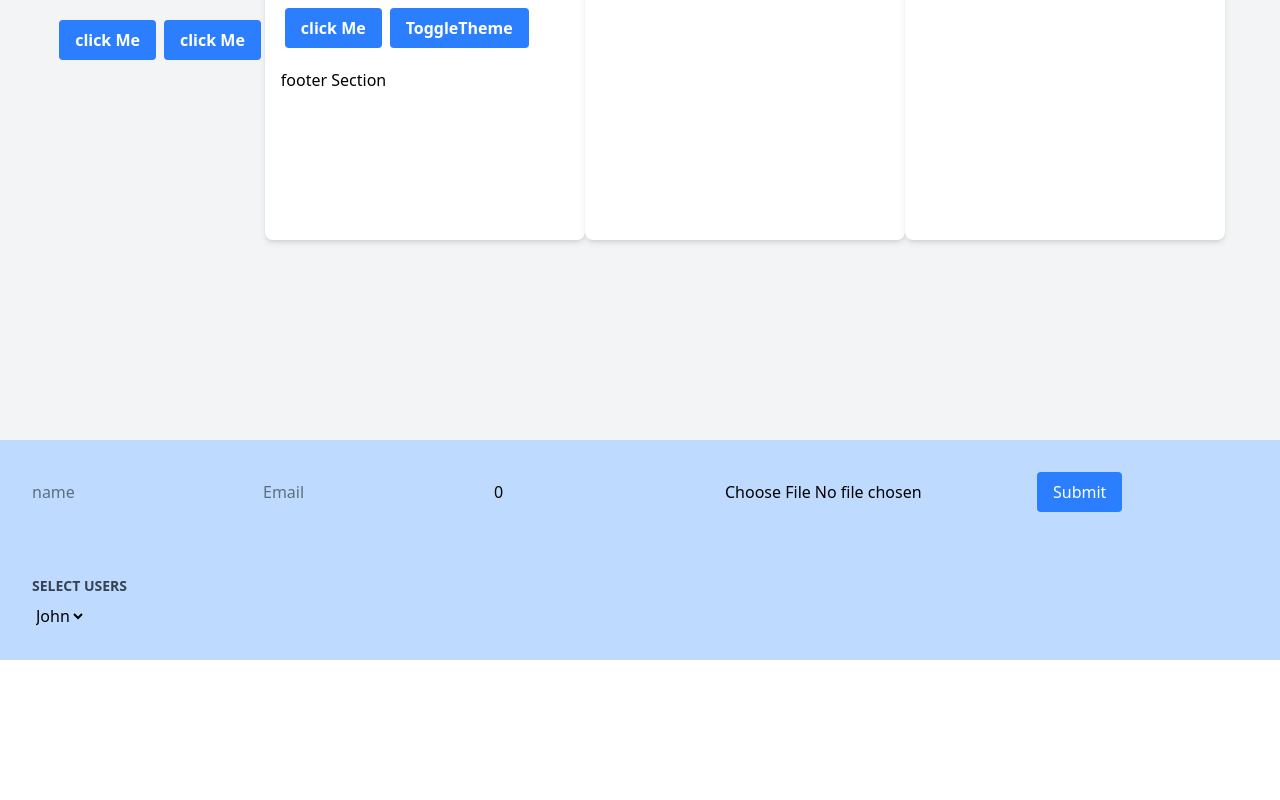
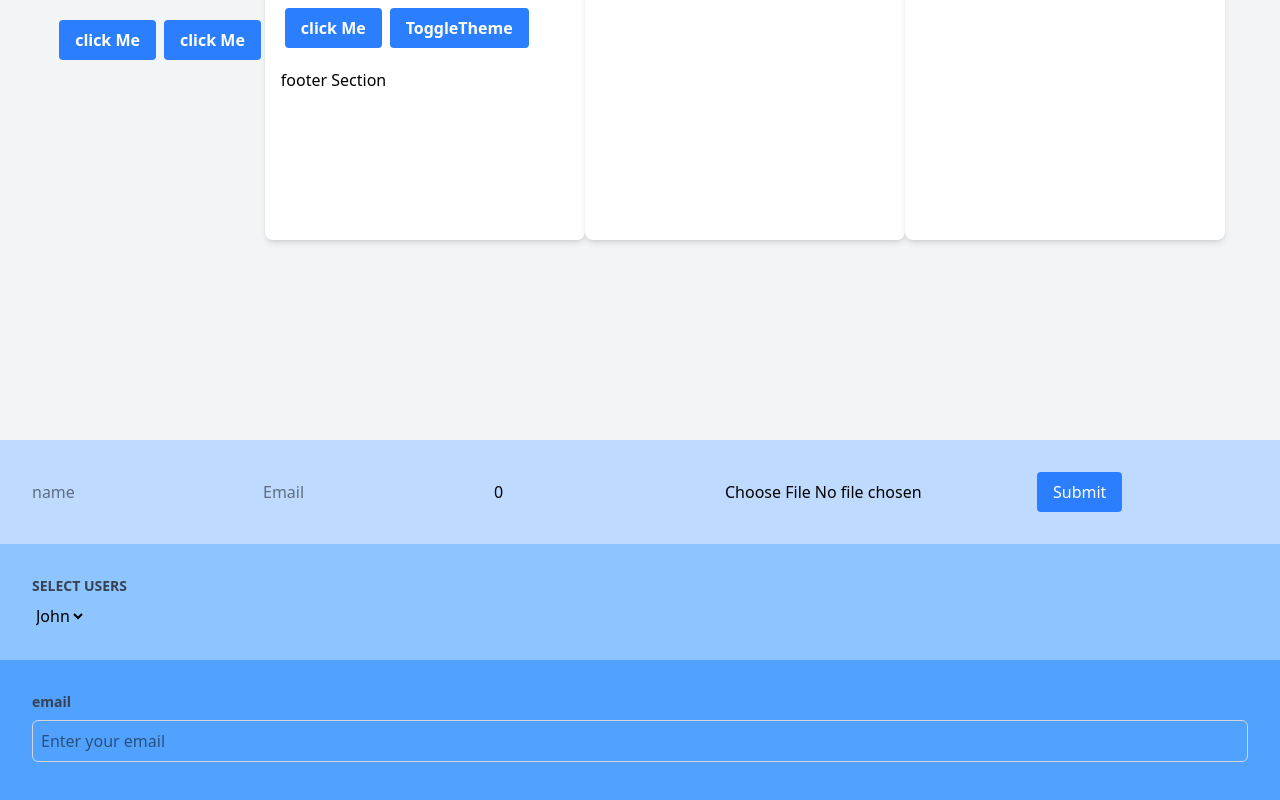
Before and after one commit to ANISH-422004/Next_learning, a React (Vite) app in the folder practise1/: page / in a window 1280 px wide. Shown: the part 360-1160 px from the top of the page. Before the commit the page ends 1020 px from the top, so only its background shows below. Built offline with nearby package versions, Linux system fonts and the light colour scheme.

Commit message:
Input Component

```diff
--- a/practise1/src/App.tsx
+++ b/practise1/src/App.tsx
@@ -7,12 +7,13 @@ import type { Listobj } from "./components/List";
 import List from "./components/List";
 import { UserForm } from "./components/UserForm";
 import Select from "./components/Select";
+import Input from "./components/Input";
 
 const App = () => {
 
   const [name, setName] = useLocalStorage<string>("username", "Anish");
   const [user, setUser] = useState<string | number>("");
-
+  const [email, setEmail] = useState<string>("")
   const [list, setList] = useState<Array<Listobj>>([
     { title: "Anish", description: "lorem10" },
     { title: "Kumar", description: "lorem20" },
@@ -20,7 +21,7 @@ const App = () => {
 
   const users = ["John", "Jane", "Paul", "Sara"];
 
-  const handelChangeUser = (user : string | number): void => {
+  const handelChangeUser = (user: string | number): void => {
     setUser(user)
 
   }
@@ -68,10 +69,20 @@ const App = () => {
         <UserForm />
       </div>
 
-      <div className="p-8 bg-blue-200 w-full">
+      <div className="p-8 bg-blue-300 w-full">
         <Select options={users} label="SELECT USERS" onChange={handelChangeUser} />
       </div>
 
+
+      <div className="p-8 bg-blue-400 w-full">
+        <Input
+          label="email"
+          type="email"
+          value={email}
+          onChange={(email: string) => setEmail(email)}
+          palaceholder="Enter your email"
+        />
+      </div>
     </>
 
   )
--- /dev/null
+++ b/practise1/src/components/Input.tsx
@@ -0,0 +1,71 @@
+import type React from "react"
+
+type InputProps<T> = {
+    label?: string,
+    type: "text" | "number" | "email" | "password",
+    value: T,
+    onChange: (value: T) => void,
+    palaceholder?: string,
+}
+
+
+const Input = <T extends string | number>({ label, type, value, onChange, palaceholder }: InputProps<T>): React.ReactElement => {
+
+    const handelChange = (e: React.ChangeEvent<HTMLInputElement>): void => {
+        const val = e.target?.value;
+
+        if (type === "number") {
+            onChange(Number(val) as T);
+        } else {
+            onChange(val as T);
+        }
+
+    }
+
+
+
+    return (
+        <>
+            {label && <label className="block text-gray-700 text-sm font-bold mb-2">{label}</label>}
+            <input
+                type={type}
+                value={value}
+                onChange={handelChange}
+                placeholder={palaceholder}
+                className="border border-gray-300 rounded-md p-2 mb-4 w-full"
+
+            />
+        </>
+
+    )
+}
+
+export default Input
+
+
+
+// const Input: React.FC<InputProps<T extends string | number>> = ({ label, type, value, onChange, palaceholder }): React.ReactElement => {
+//  TypeScript doesn't allow defining type parameters (<T>) inline inside other types like React.FC<...>. It expects only resolved types, not declarations.
+
+
+// ✅ You must define T at the function level:
+
+// const Input = <T extends string | number>(props: InputProps<T>) => {
+// Now T is available here
+// }
+// This is valid because:
+
+// 1. The generic is declared before the function body
+// 2. TypeScript knows how to resolve T inside InputProps<T>
+
+
+
+
+
+// 🤔 What happens if you remove <T extends string | number>?
+// Then T becomes undefined — TypeScript won't know what it is.
+
+// You’ll get an error like:
+// Cannot find name 'T'
+
+// That's because you're using T in InputProps<T>, but never declared what T is.
```
